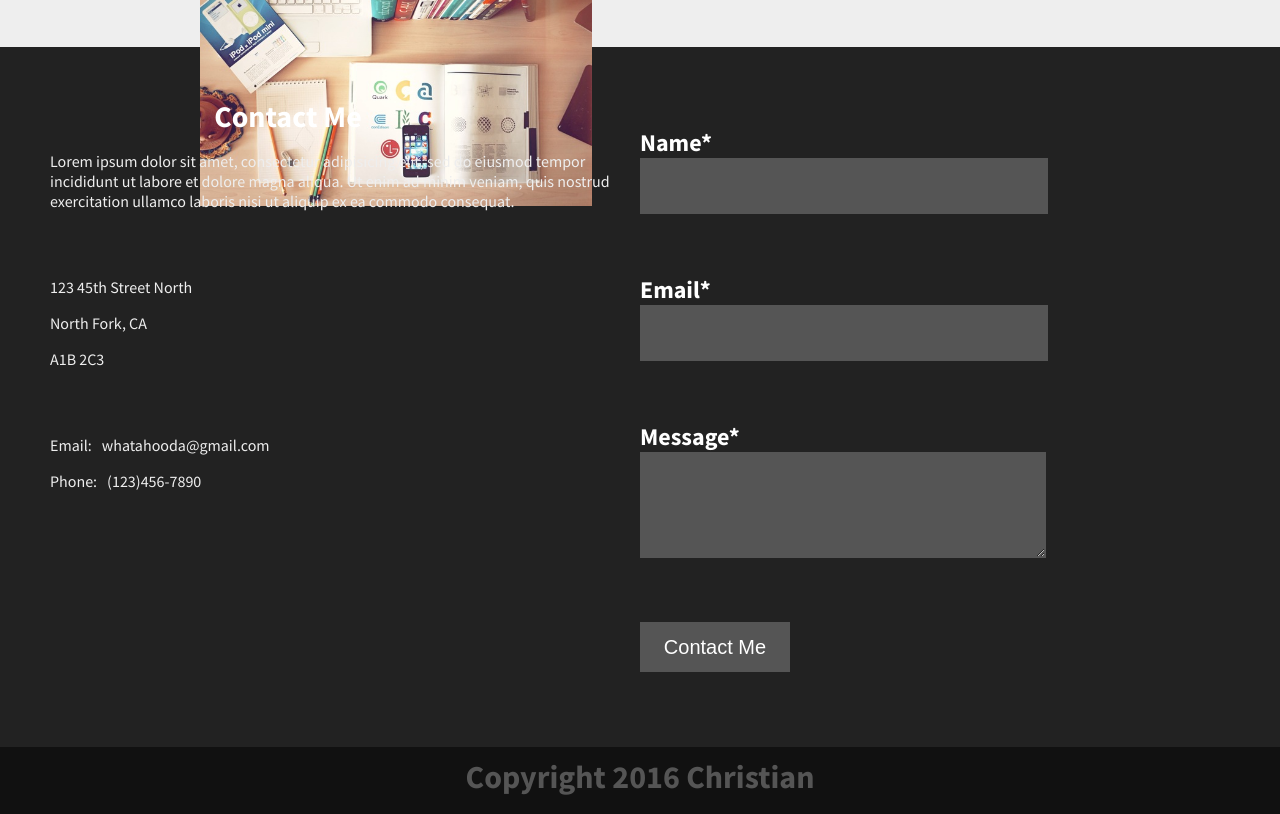
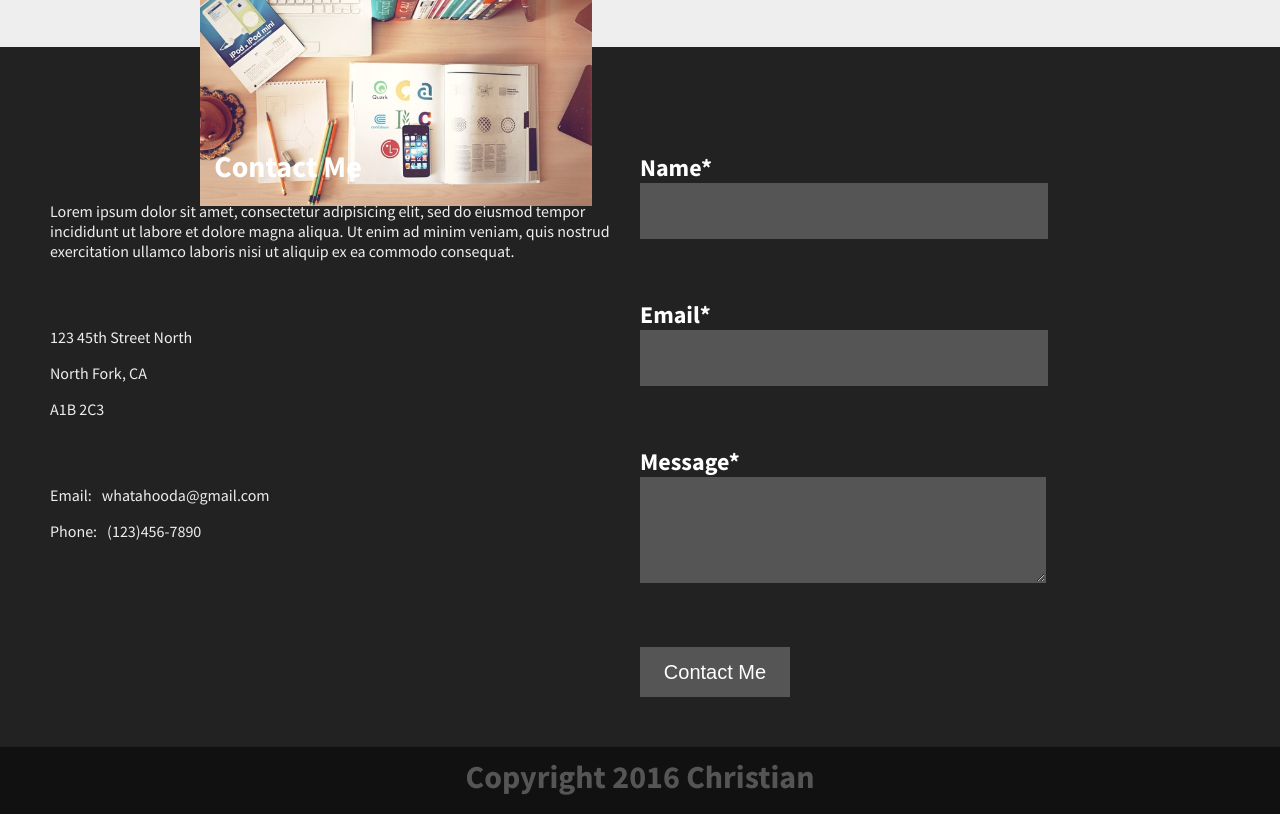
Before and after one commit to Whatahooda/gw-personal-website, a plain HTML site: page index.html in a window 1280 px wide. Shown: the part 3623-4437 px from the top of the page. Drawn offline with Linux system fonts and the light colour scheme.

Commit message:
fixed header and contacts styling

```diff
--- a/css/main.css
+++ b/css/main.css
@@ -64,7 +64,7 @@ header{
 .logo{
   float: left;
   width: 200px;
-  height: 100px;
+  height: 50px;
 }
 
 .logo h1{
@@ -251,7 +251,7 @@ header{
   height: 100%;
   position: relative;
   left: 0px;
-  top: 50px;
+  top: 75px;
 }
 
 #contact form div{
@@ -292,7 +292,7 @@ header{
   float: left;
   color: #eee;
   position: relative;
-  top: 50px;
+  top: 100px;
   left: 50px;
 }
 
```
